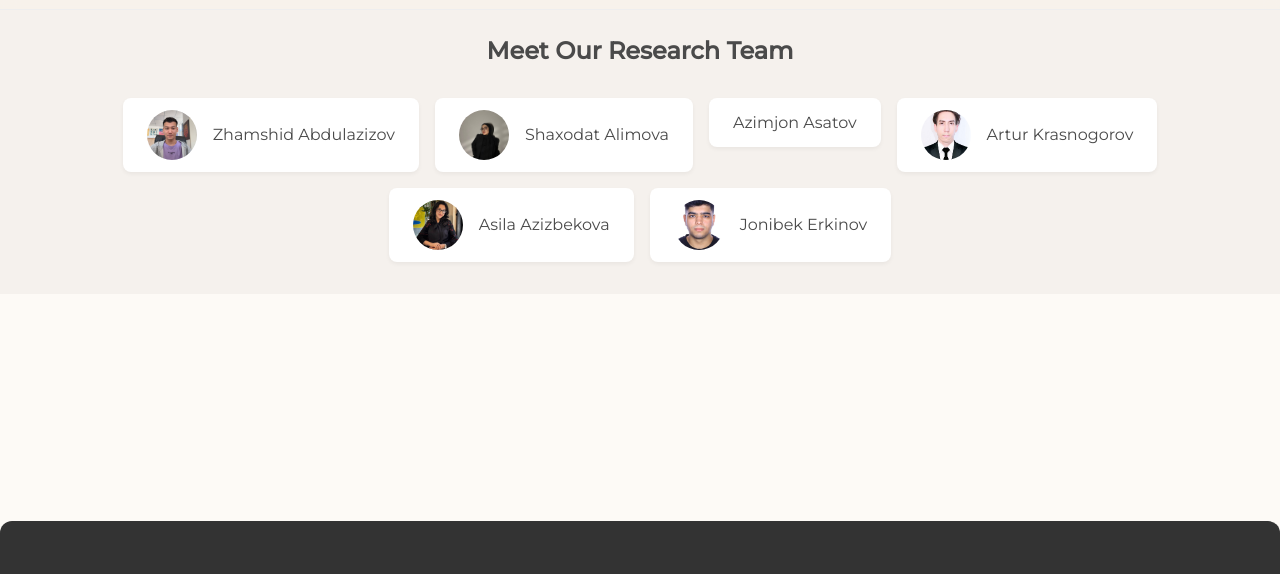
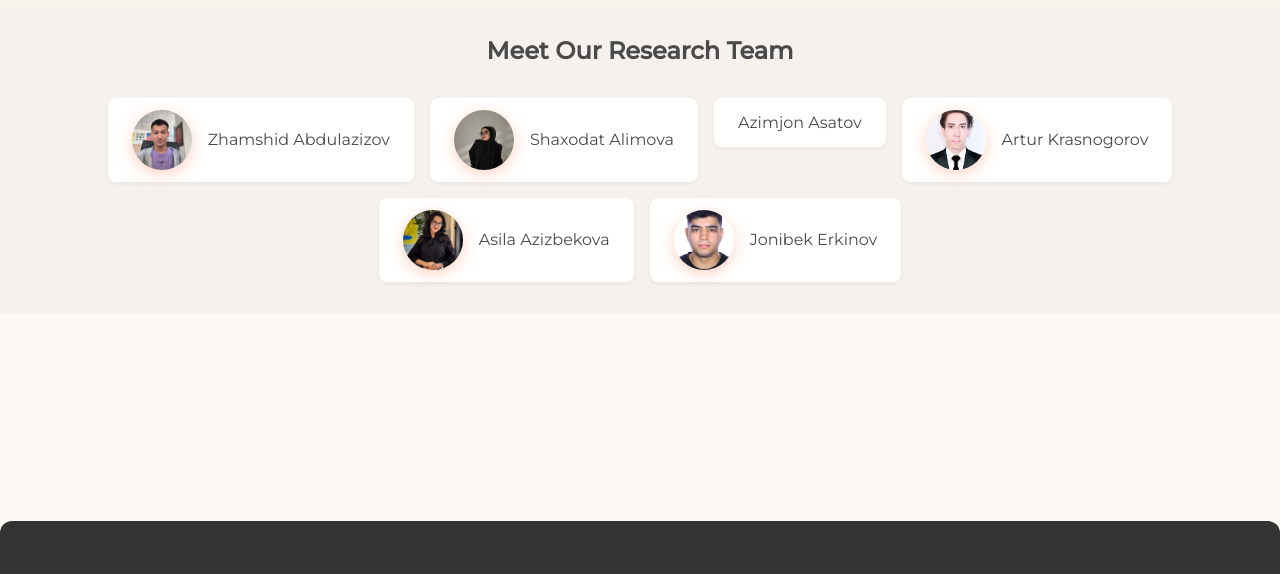
Before and after one commit to jamwujustyle/food, a plain HTML site: page pages/team.html in a window 1280 px wide. Shown: the part 63-637 px from the top of the page. Drawn offline with Linux system fonts and the light colour scheme.

Commit message:
photo animation

```diff
--- a/css/style.css
+++ b/css/style.css
@@ -184,10 +184,19 @@ footer h3 {
 }
 
 .team-photo {
-  width: 50px;
-  height: 50px;
+  width: 60px;
+  height: 60px;
   border-radius: 50%;
   object-fit: cover;
+  border: 3px solid var(--primary-orange);
+  box-shadow: 0 4px 15px rgba(255, 107, 53, 0.3);
+  transition: all 0.3s ease;
+}
+
+.members li a:hover .team-photo {
+  transform: rotate(360deg) scale(1.1);
+  border-color: var(--accent-pink);
+  box-shadow: 0 6px 25px rgba(255, 107, 53, 0.5);
 }
 
 .reflection-content {
```
